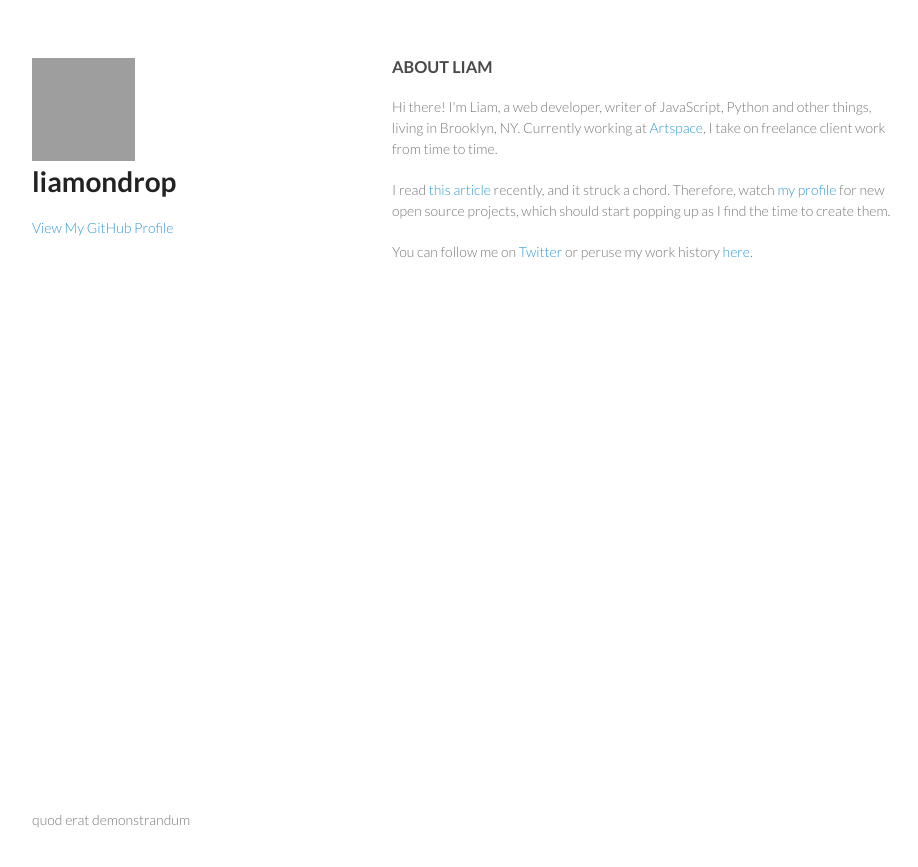
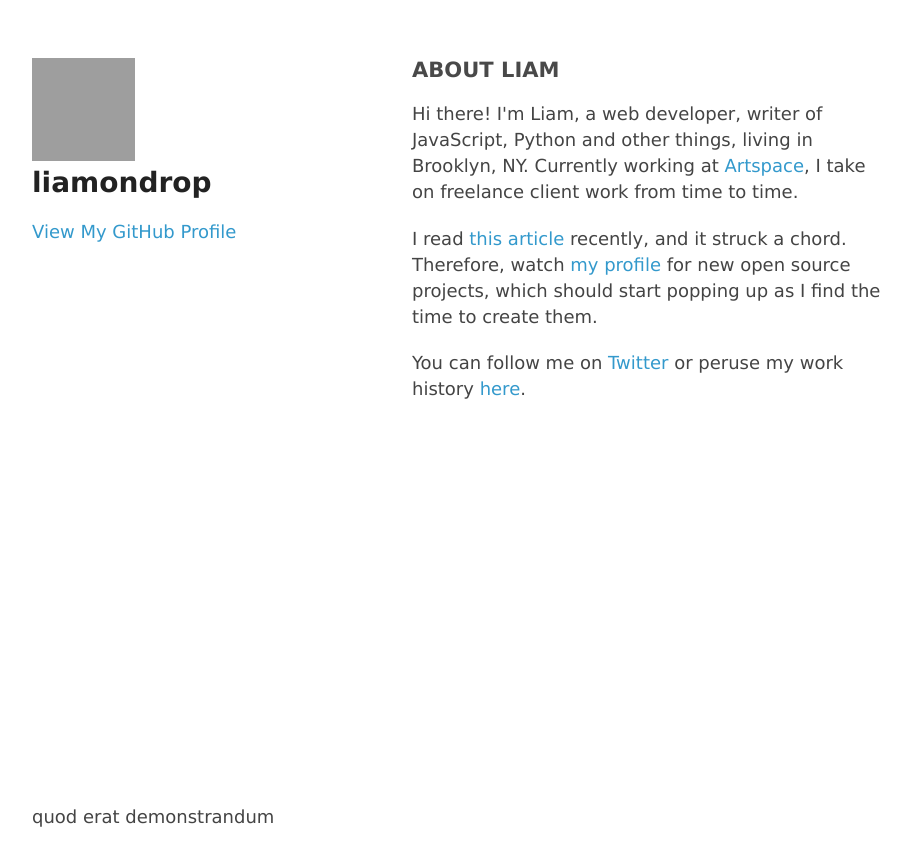
Before and after one commit to liamondrop/liamondrop, a Jekyll site: the page built from index.html, in a window 1280 px wide. Shown: the top 867 px of the page, without its empty margins (178-1096 px from the left). Built offline with Jekyll 4.4.1, drawn with Linux system fonts in a browser that asks for light colours; Markdown is read by kramdown in place of the engine named in the settings; grey boxes are pictures that could not be loaded.

Commit message:
Update styles.css

```diff
--- a/css/styles.css
+++ b/css/styles.css
@@ -1,9 +1,7 @@
-@import url(https://fonts.googleapis.com/css?family=Lato:300italic,700italic,300,700);
-
 body {
   padding:50px;
-  font:14px/1.5 Lato, "Helvetica Neue", Helvetica, Arial, sans-serif;
-  color:#777;
+  font:18px/1.45 "Lucida Grande","Lucida Sans",Tahoma,sans-serif;
+  color:#444;
   font-weight:300;
 }
 
@@ -160,7 +158,7 @@
 }
 
 section {
-  width:500px;
+  width: 480px;
   float:right;
   padding-bottom:50px;
 }
```
